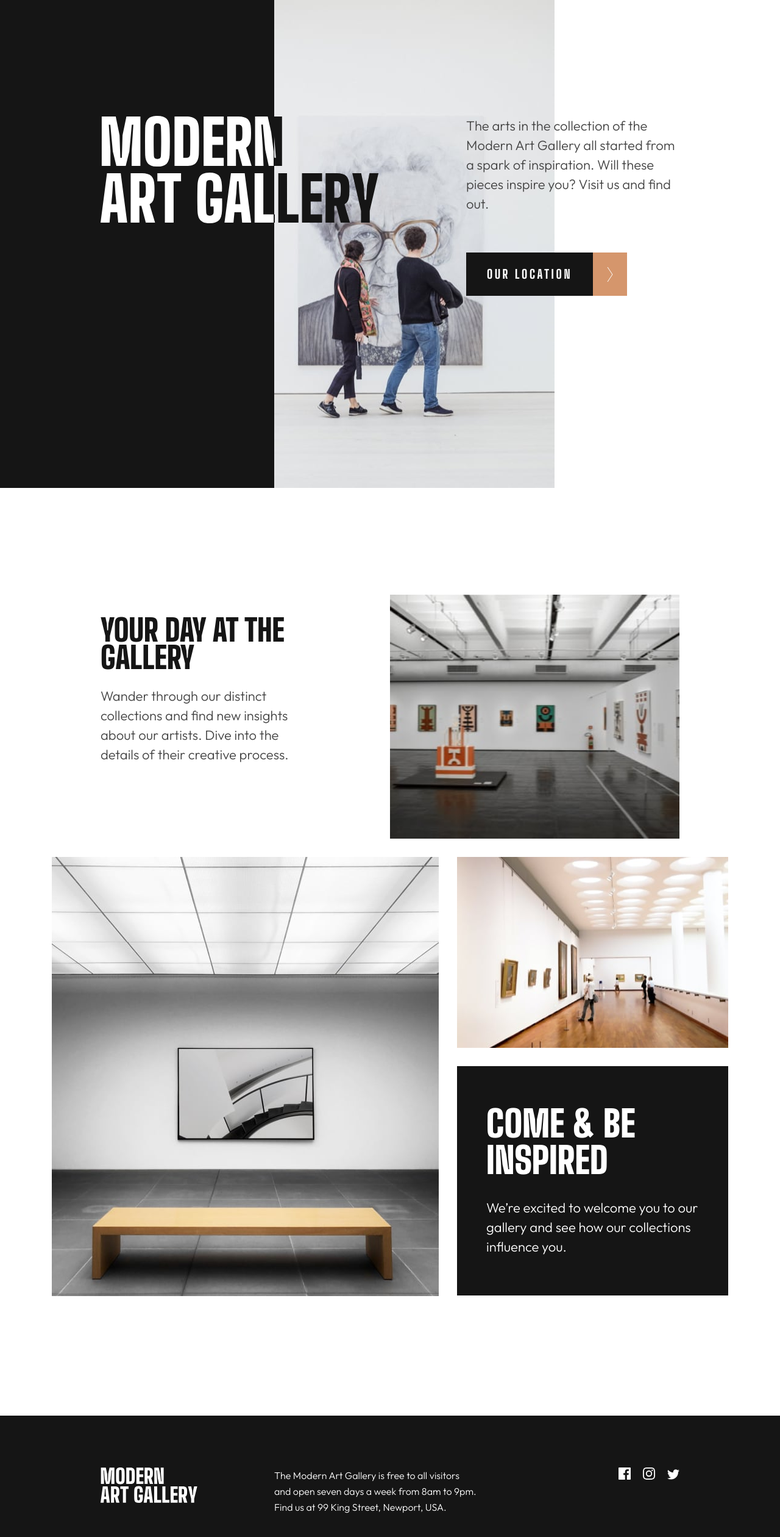
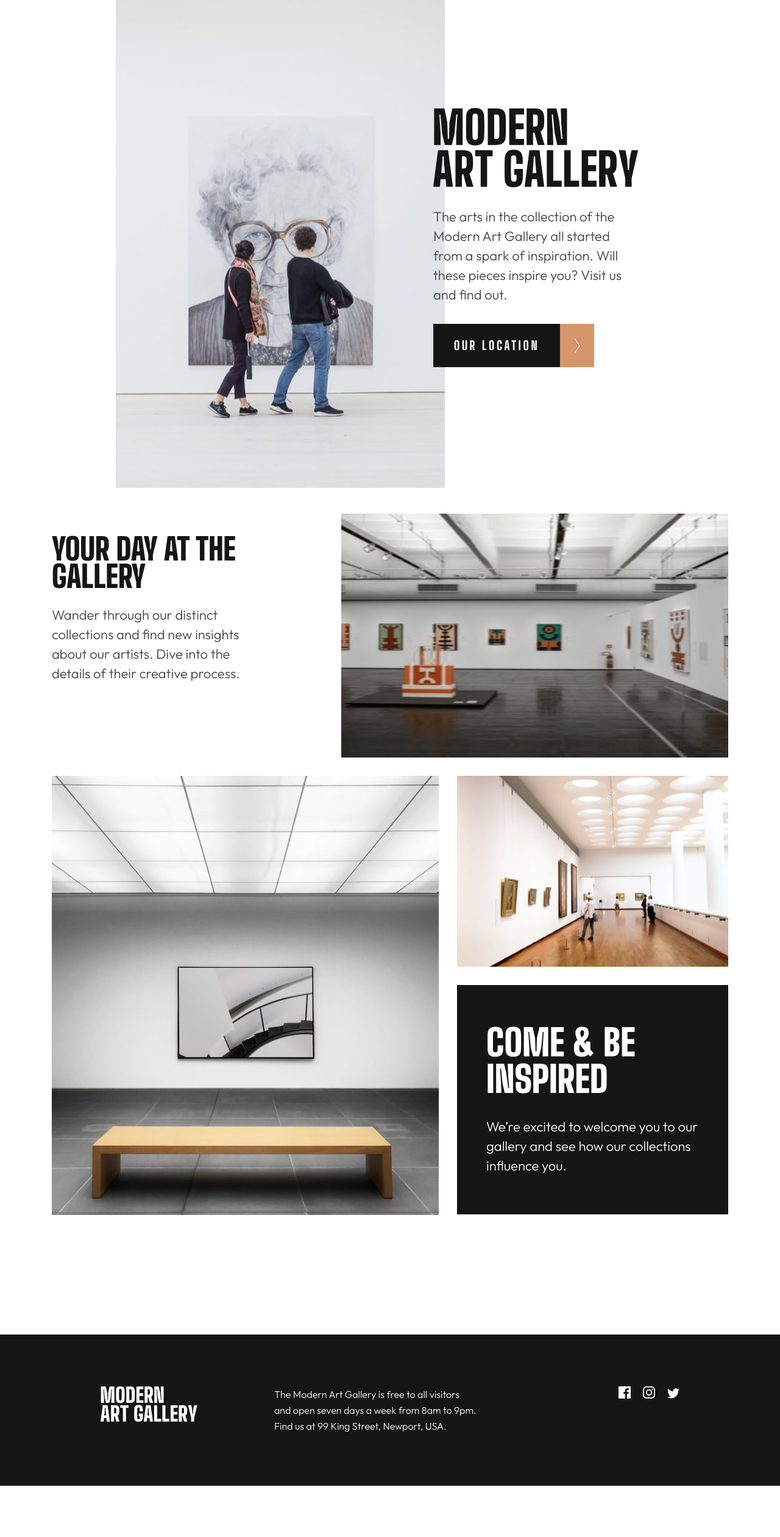
Before and after one commit to ClaxBitt/art-galery-website, a React (Vite) app: page / in a window 1280 px wide. Shown: the top 2520 px of the page at 61% size. After the commit the page ends 2436 px from the top, so only its background shows below. Built offline with nearby package versions, Linux system fonts and the light colour scheme.

Commit message:
Bugs fixed

```diff
--- a/src/sections/DayGalerySection.css
+++ b/src/sections/DayGalerySection.css
@@ -46,7 +46,7 @@
 @media (min-width: 1024px) {
   .day-galery-section {
     gap: 125px;
-    margin: 0px 165px 30px;
+    margin-bottom: 30px;
   }
 
   .day-galery-section picture,
--- a/src/sections/FooterSection.css
+++ b/src/sections/FooterSection.css
@@ -38,8 +38,9 @@ footer p {
   }
 }
 
-@media (min-width: 1024px) {
+@media (min-width: 1200px) {
   footer {
+    max-width: 1440px;
     width: 100%;
     padding: 85px 165px;
     grid-template-columns: 30% 35% 35%;
--- a/src/sections/HeaderSection.css
+++ b/src/sections/HeaderSection.css
@@ -4,6 +4,7 @@
   max-height: 800px;
   height: 100%;
   margin-bottom: 120px;
+  position: relative;
 }
 
 .eName__bg {
@@ -81,9 +82,9 @@
   }
 }
 
-@media (min-width: 1024px) {
+@media (min-width: 1400px) {
   .eName {
-    max-width: 100%;
+    max-width: 1440px;
     margin-bottom: 300px;
   }
 
```
